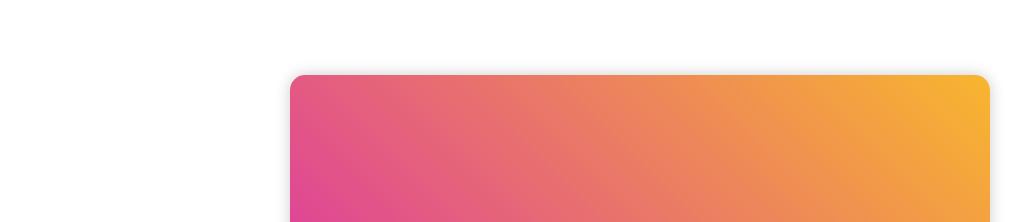
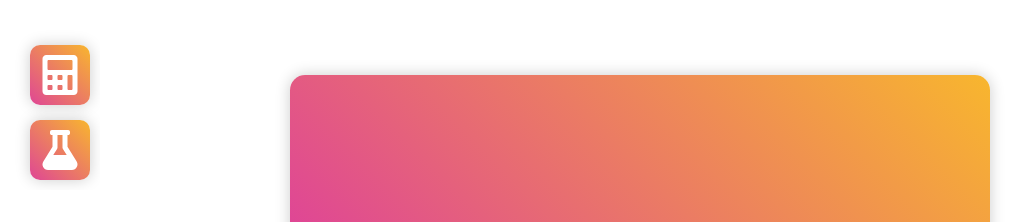
Before and after one commit to TwentyFiveSoftware/calculator, a plain HTML site: page index.html in a window 1280 px wide. Shown: the top 222 px of the page, without its empty margins (0-1033 px from the left). Drawn offline with nearby package versions, Linux system fonts and the light colour scheme.

Commit message:
Added sidebar buttons.

```diff
--- a/index.html
+++ b/index.html
@@ -82,6 +82,11 @@
     </div>
 </div>
 
+<div class="sidebar">
+    <div class="sidebar__button"><img src="assets/icons/calculator-solid.svg" alt="Standard"/></div>
+    <div class="sidebar__button"><img src="assets/icons/flask-solid.svg" alt="Advanced"/></div>
+</div>
+
 <script src="scripts/MathExpressionEvaluator.js"></script>
 <script src="scripts/script.js"></script>
 </body>
--- a/style/style.scss
+++ b/style/style.scss
@@ -102,3 +102,30 @@ body {
         }
     }
 }
+
+.sidebar {
+    position: absolute;
+    top: 2rem;
+    left: 0;
+    display: flex;
+    flex-direction: column;
+    padding: 1rem;
+
+    &__button {
+        display: grid;
+        place-items: center;
+        margin: 1.5rem 0 0 2rem;
+        background: linear-gradient(45deg, var(--color-accent-1), var(--color-accent-2));
+        padding: 1rem;
+        border-radius: 1rem;
+        cursor: pointer;
+        box-shadow: 0 0 1.5rem rgba(0, 0, 0, 0.2);
+
+        img {
+            width: 4rem;
+            height: 4rem;
+            color: var(--color-button-text-light);
+        }
+
+    }
+}
```
Also changed, not shown: assets/icons/calculator-solid.svg (added), assets/icons/flask-solid.svg (added), style/style.css, 1 other file.
